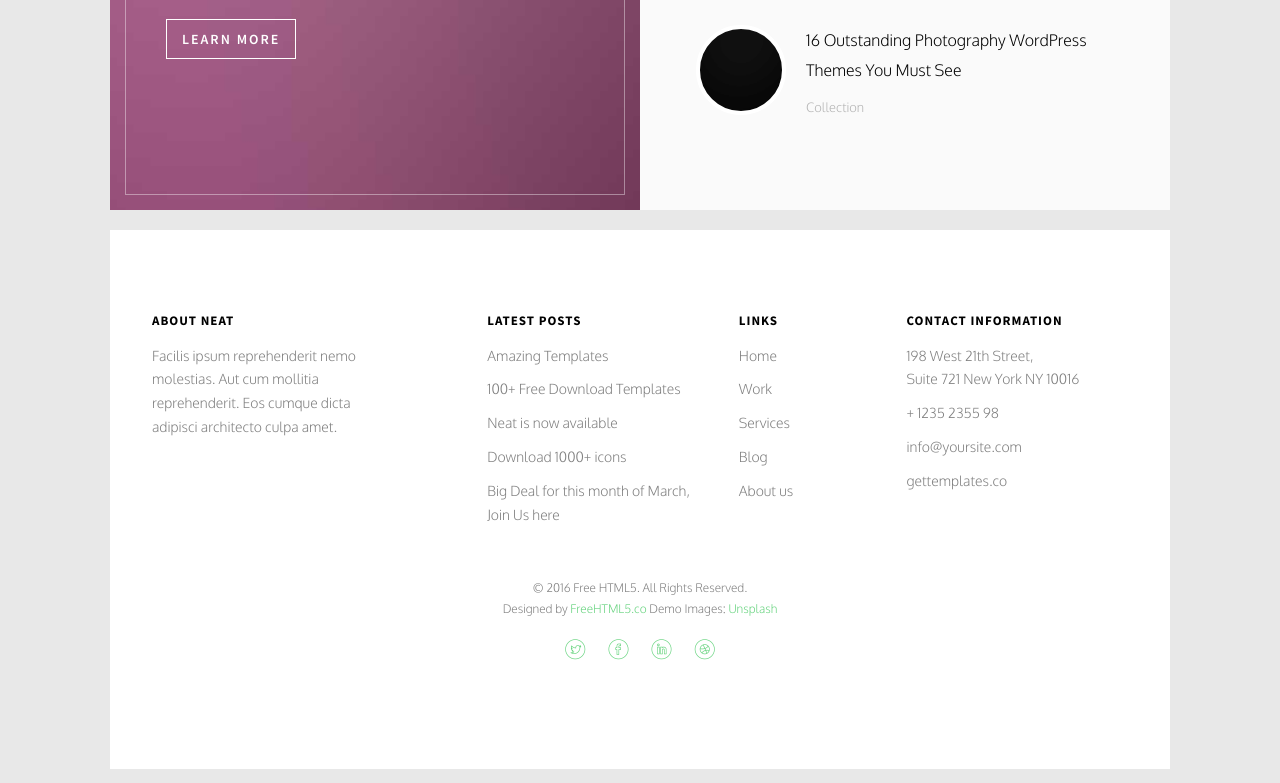
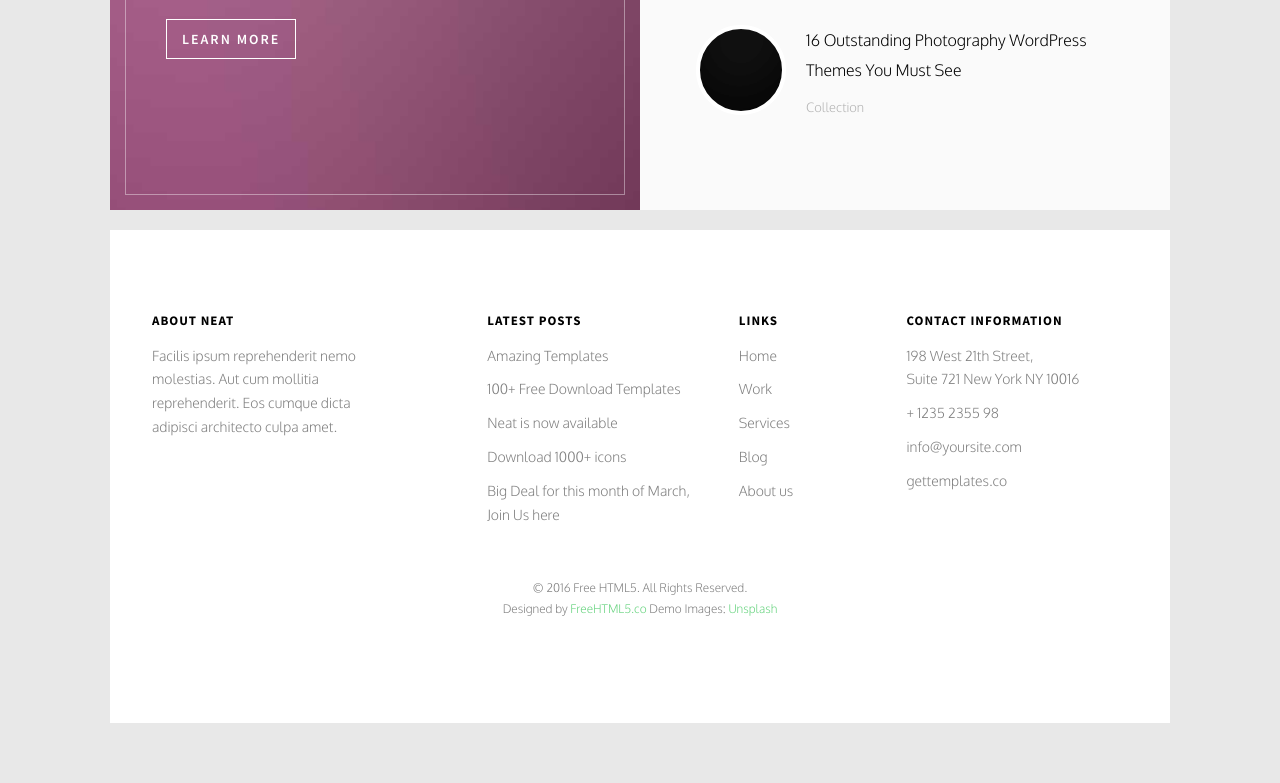
Before and after one commit to ElectricRockets/Personal-Portfolio-V1, a plain HTML site: page index.html in a window 1280 px wide. Shown: the part 2404-3187 px from the top of the page. After the commit the page ends 3141 px from the top, so only its background shows below. Drawn offline with Linux system fonts and the light colour scheme; files whose address does not match are found by name.

Commit message:
Removed Social Icons

```diff
--- a/index.html
+++ b/index.html
@@ -343,14 +343,6 @@
 						<small class="block">&copy; 2016 Free HTML5. All Rights Reserved.</small>
 						<small class="block">Designed by <a href="http://freehtml5.co/" target="_blank">FreeHTML5.co</a> Demo Images: <a href="http://unsplash.co/" target="_blank">Unsplash</a></small>
 					</p>
-					<p>
-						<ul class="fh5co-social-icons">
-							<li><a href="#"><i class="icon-twitter"></i></a></li>
-							<li><a href="#"><i class="icon-facebook"></i></a></li>
-							<li><a href="#"><i class="icon-linkedin"></i></a></li>
-							<li><a href="#"><i class="icon-dribbble"></i></a></li>
-						</ul>
-					</p>
 				</div>
 			</div>
 		</footer>
```
